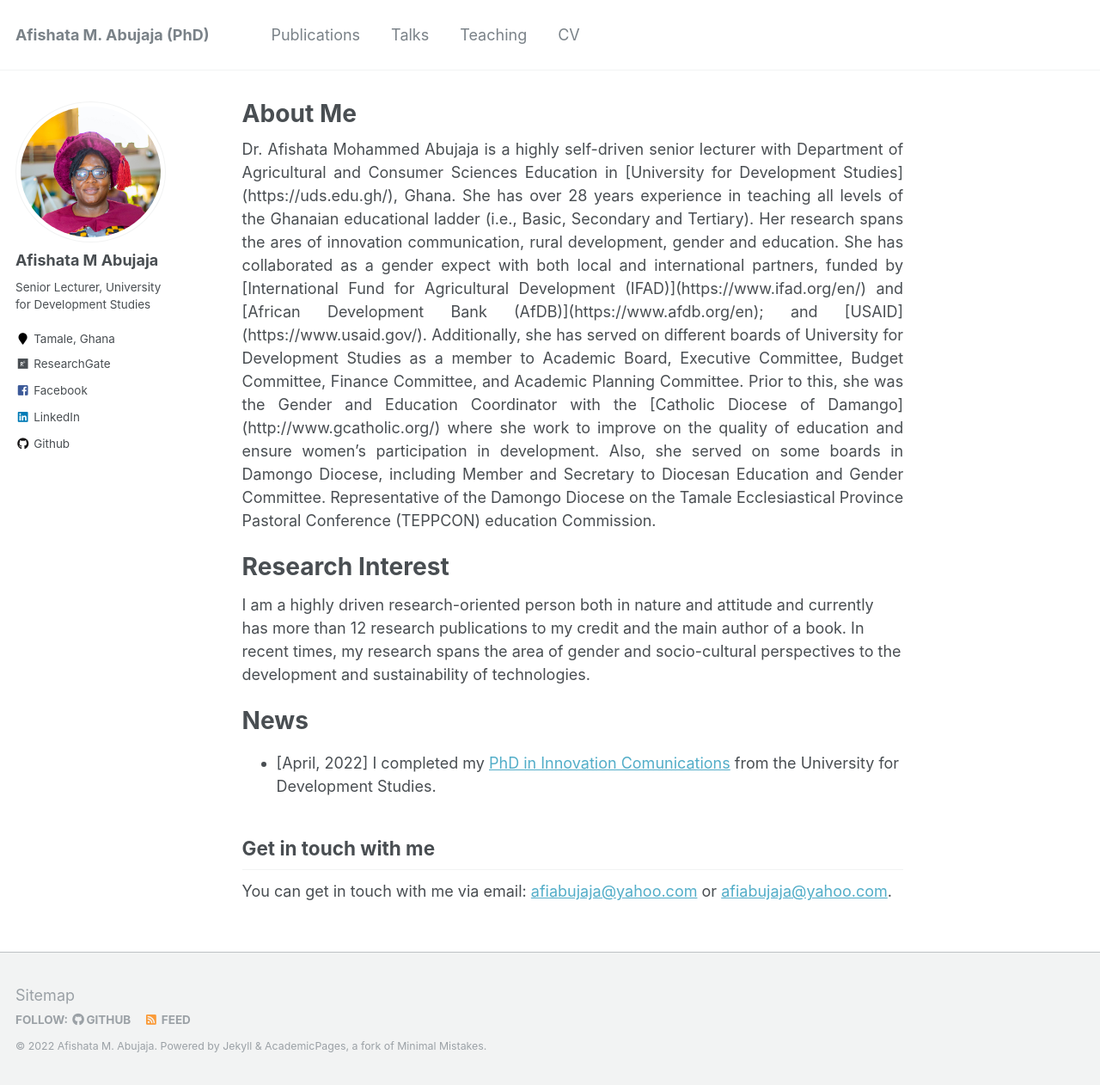
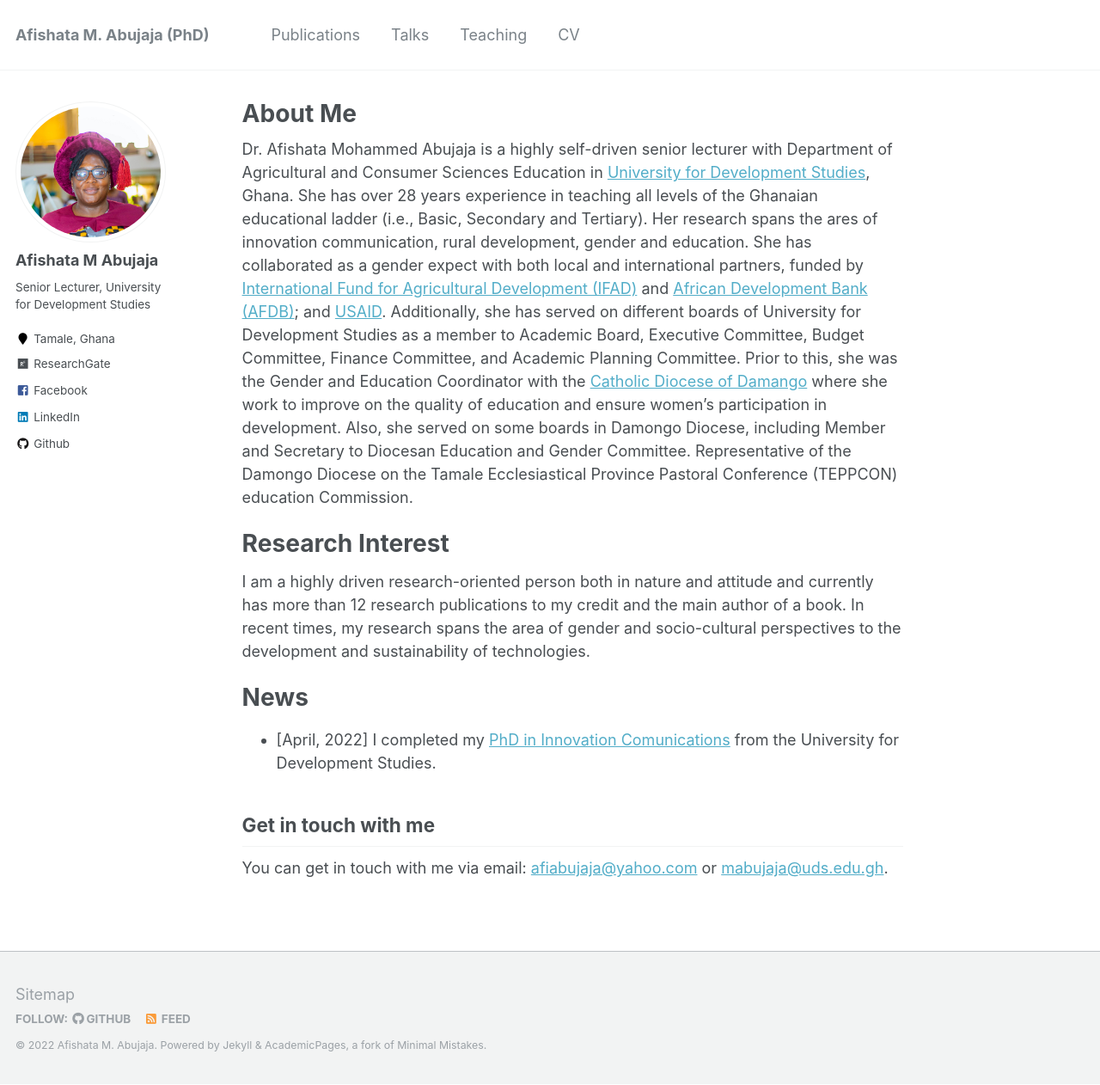
Before and after one commit to Abujaja93/abujaja, a Jekyll site: the page built from _pages/about.md, in a window 1280 px wide and 1262 px high. Shown: the whole window at 86% size. Built offline with Jekyll 4.4.1, drawn with Linux system fonts in a browser that asks for light colours.

Commit message:
Update about.md

```diff
--- a/_pages/about.md
+++ b/_pages/about.md
@@ -8,7 +8,7 @@ redirect_from:
   - /about.html
 ---
 
-<p style='text-align: justify;'> Dr. Afishata Mohammed Abujaja is a highly self-driven  senior lecturer with Department of Agricultural and Consumer Sciences Education in [University for Development Studies](https://uds.edu.gh/), Ghana. She has over 28 years experience in teaching all levels of the Ghanaian educational ladder (i.e., Basic, Secondary and Tertiary). Her research spans the ares of  innovation communication, rural development, gender and education. She has collaborated as a gender expect with both local and international partners, funded by [International Fund for Agricultural Development (IFAD)](https://www.ifad.org/en/) and [African Development Bank (AfDB)](https://www.afdb.org/en); and [USAID](https://www.usaid.gov/). Additionally, she has served on different boards of University for Development Studies as a member to Academic Board, Executive Committee, Budget Committee, Finance Committee, and Academic Planning Committee. Prior to this, she was the Gender and Education Coordinator with the [Catholic Diocese of Damango](http://www.gcatholic.org/) where she work to improve on the quality of education and ensure women’s participation in development. Also, she  served on some boards in Damongo Diocese, including Member and Secretary to Diocesan Education and Gender Committee. Representative of the Damongo Diocese on the Tamale Ecclesiastical Province Pastoral Conference (TEPPCON) education Commission.  </p>
+Dr. Afishata Mohammed Abujaja is a highly self-driven  senior lecturer with Department of Agricultural and Consumer Sciences Education in [University for Development Studies](https://uds.edu.gh/), Ghana. She has over 28 years experience in teaching all levels of the Ghanaian educational ladder (i.e., Basic, Secondary and Tertiary). Her research spans the ares of  innovation communication, rural development, gender and education. She has collaborated as a gender expect with both local and international partners, funded by [International Fund for Agricultural Development (IFAD)](https://www.ifad.org/en/) and [African Development Bank (AFDB)](https://www.afdb.org/en); and [USAID](https://www.usaid.gov/). Additionally, she has served on different boards of University for Development Studies as a member to Academic Board, Executive Committee, Budget Committee, Finance Committee, and Academic Planning Committee. Prior to this, she was the Gender and Education Coordinator with the [Catholic Diocese of Damango](http://www.gcatholic.org/) where she work to improve on the quality of education and ensure women’s participation in development. Also, she  served on some boards in Damongo Diocese, including Member and Secretary to Diocesan Education and Gender Committee. Representative of the Damongo Diocese on the Tamale Ecclesiastical Province Pastoral Conference (TEPPCON) education Commission.
 
 
 Research Interest
@@ -26,4 +26,4 @@ News
 
 Get in touch with me
 ------
-You can get in touch with me via email: [afiabujaja@yahoo.com](afiabujaja@yahoo.com) or [afiabujaja@yahoo.com](mabujaja@uds.edu.gh).
+You can get in touch with me via email: [afiabujaja@yahoo.com](afiabujaja@yahoo.com) or [mabujaja@uds.edu.gh](mabujaja@uds.edu.gh).
```
